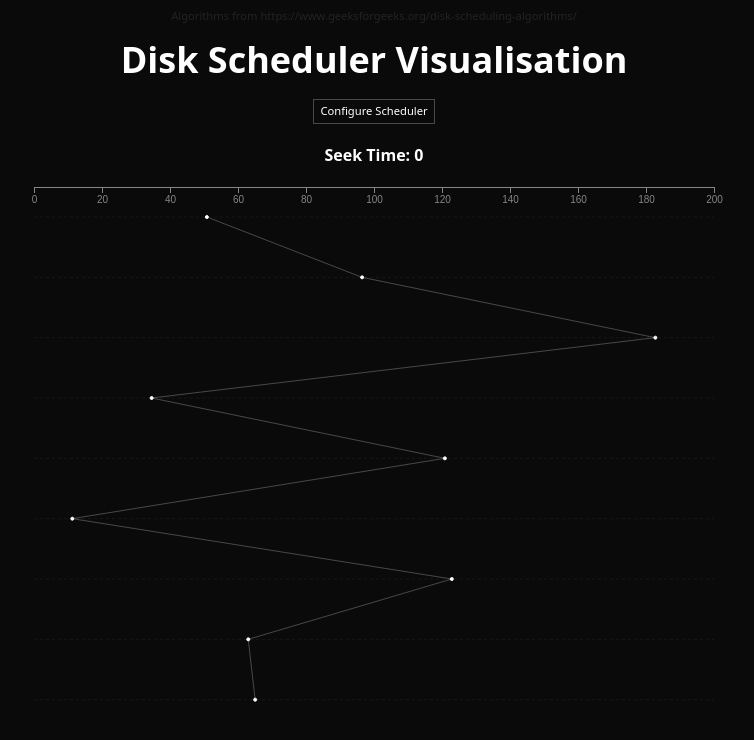
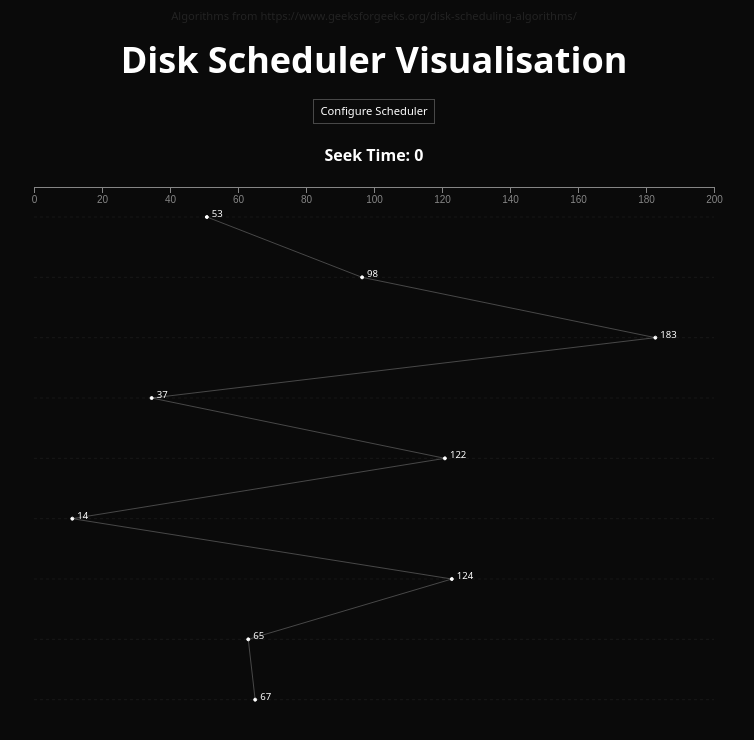
Before and after one commit to MohammedAliHussein/disk-scheduling-site, a Next.js app: page / in a window 1280 px wide. Shown: the top 740 px of the page, without its empty margins (266-1020 px from the left). Built offline with nearby package versions, Linux system fonts and the light colour scheme.

Commit message:
added disk request next to point

```diff
--- a/src/components/grid.tsx
+++ b/src/components/grid.tsx
@@ -75,17 +75,21 @@ const Grid = () => {
 
   return (
     <svg ref={grid} id="grid" className="h-full w-10/12 min-h-[500px] min-w-[700px] grow">
-      { lines.map((line, i) => <motion.path d={line} fill="none" strokeDasharray={1} stroke="rgba(255,255,255,0.25)"
+      { lines.map((line, i) => <motion.path key={i} d={line} fill="none" strokeDasharray={1} stroke="rgba(255,255,255,0.25)"
         initial={{ pathLength: 0 }}
         animate={{ pathLength: 1 }}
         transition={{ duration: ELEMENT_DRAW_DURATION, ease: circOut, delay: ELEMENT_DRAW_DELAY(i) }}
         /> ) }
       { circles.map( (circle, i) =>
-        <motion.circle r="1.5" cx={circle[0]} cy={circle[1]} fill="white" stroke="white"
-        initial={{ opacity: 0 }}
-        animate={{ opacity: 1 }}
-        transition={{ duration: ELEMENT_DRAW_DURATION, ease: circOut, delay: ELEMENT_DRAW_DELAY(i)  }}
-        /> ) }
+        <motion.g
+          initial={{ opacity: 0 }}
+          animate={{ opacity: 1 }}
+          transition={{ duration: ELEMENT_DRAW_DURATION, ease: circOut, delay: ELEMENT_DRAW_DELAY(i)  }}
+        >
+          <circle key={circle} r="1.5" cx={circle[0]} cy={circle[1]} fill="white" stroke="white"/>
+          <text fill="white" fontSize={"0.6rem"} dx={circle[0] + 5} dy={circle[1]} >{diskRequests[i]}</text>
+        </motion.g>
+      ) }
     </svg>
   );
 }
```
